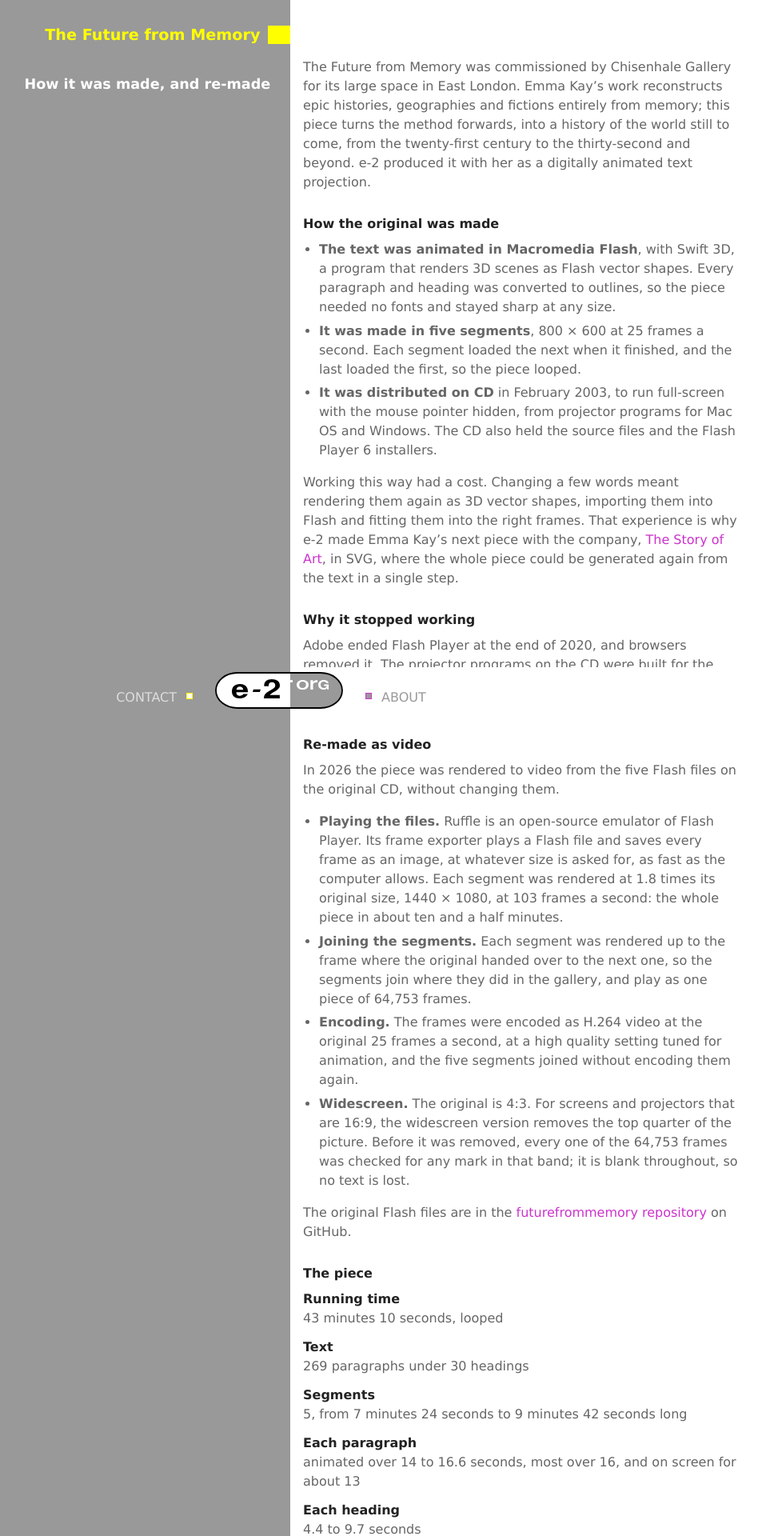
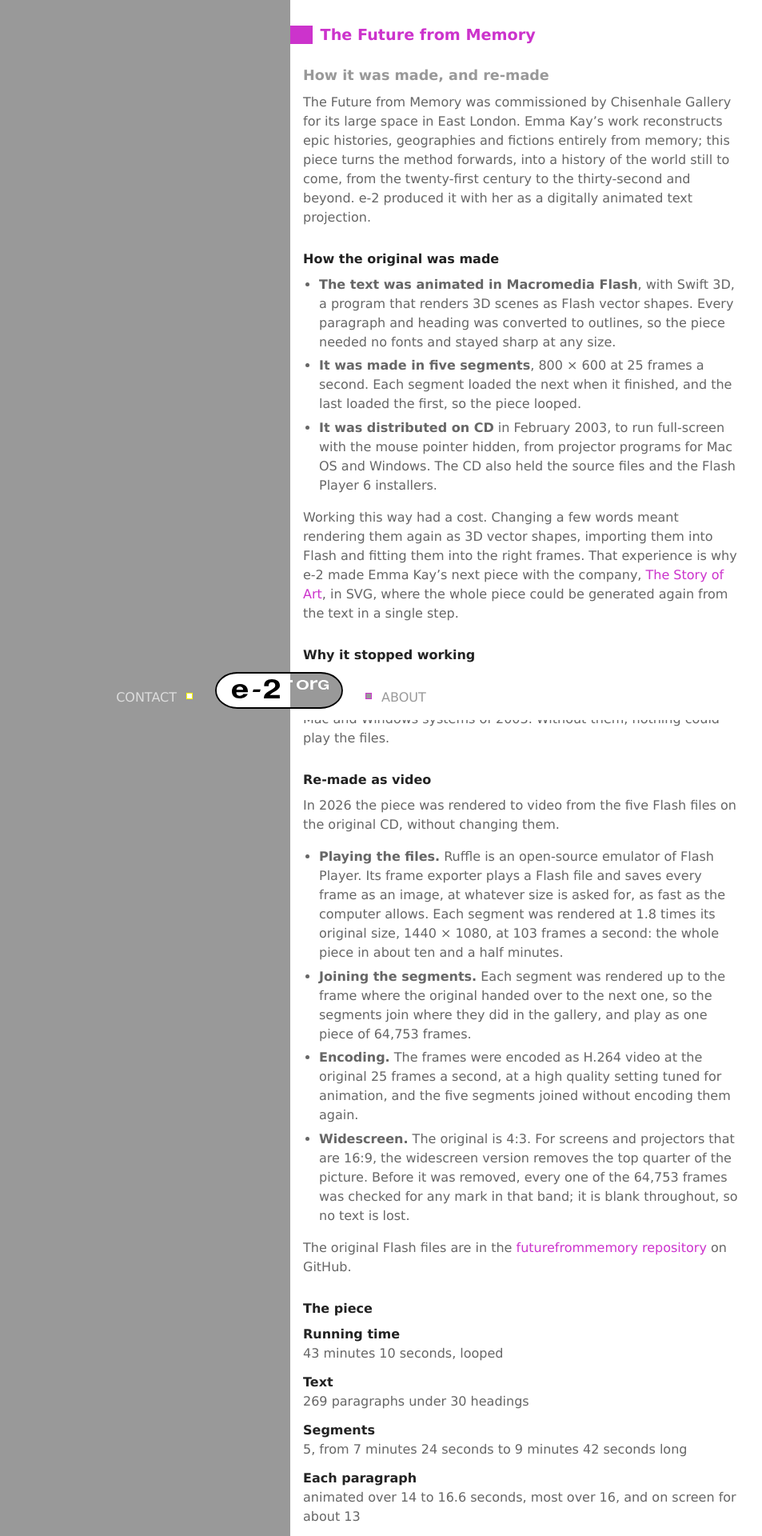
Before and after one commit to e-2-org/e-2-org.github.io, a Jekyll site: the page built from docs/projects/futurefrommemory-technical.html, in a window 1280 px wide. Shown: the top 1920 px of the page at 80% size, without its empty margins (277-1230 px from the left). Built offline with Jekyll 4.4.1, drawn with Linux system fonts in a browser that asks for light colours.

Commit message:
Notes pages: the heading on the right too, with all the text on white

```diff
--- a/docs/_layouts/notes.html
+++ b/docs/_layouts/notes.html
@@ -13,18 +13,11 @@
           - [Running time, 9h 30m 14s]
 {%- endcomment -%}
 <div class="column-content">
-  <div class="leftcol">
-    <div class="left-column-content">
-      <h1 class="title"><a href="{{ page.heading_url | relative_url }}">{{ page.heading }}</a></h1>
-      <div class="content">
-        <h2 class="subtitle">{{ page.subheading }}</h2>
-      </div>
-    </div>
-  </div>
-</div>
   <div class="rightcol">
     <div class="right-column-content">
+      <h1 class="title"><a href="{{ page.heading_url | relative_url }}">{{ page.heading }}</a></h1>
       <div class="content notes-text">
+        <h2 class="subtitle">{{ page.subheading }}</h2>
         {{ content }}
         {%- for group in page.facts %}
         <h3>{{ group.heading }}</h3>
@@ -38,3 +31,4 @@
       </div>
     </div>
   </div>
+</div>
--- a/docs/css/partials/notes.css
+++ b/docs/css/partials/notes.css
@@ -1,20 +1,30 @@
 /* notes on how a project was made (_layouts/notes.html), in the commission colours (grey|white) */
 
+/* padding rather than margin, which would collapse with the body's: the heading lines up with the other pages' */
+body.notes .column-content {
+    margin-top: 0;
+    padding-top: 2em;
+}
+
+/* the only column: on white, half the page */
 body.notes div.rightcol {
     width: 50%;
+    margin-left: 50%;
+    float: none;
+    /* in line with the text below it */
+    h2.subtitle {
+        margin-top: 0;
+        padding-left: 0;
+    }
 }
 
 .notes-text {
-    padding-top: 2.5em;
     /* room to scroll the end of the notes clear of the fixed footer (66px) */
     margin-bottom: 80px;
     line-height: 1.5;
     h3 {
         margin: 1.75em 0 .5em;
         color: var(--darkgrey);
-        &:first-child {
-            margin-top: 0;
-        }
     }
     p,
     ul {
```
Also changed, not shown: other parts of docs/_layouts/notes.html (+3 -3 lines). Lines whose indentation alone changed are shown as unchanged.
